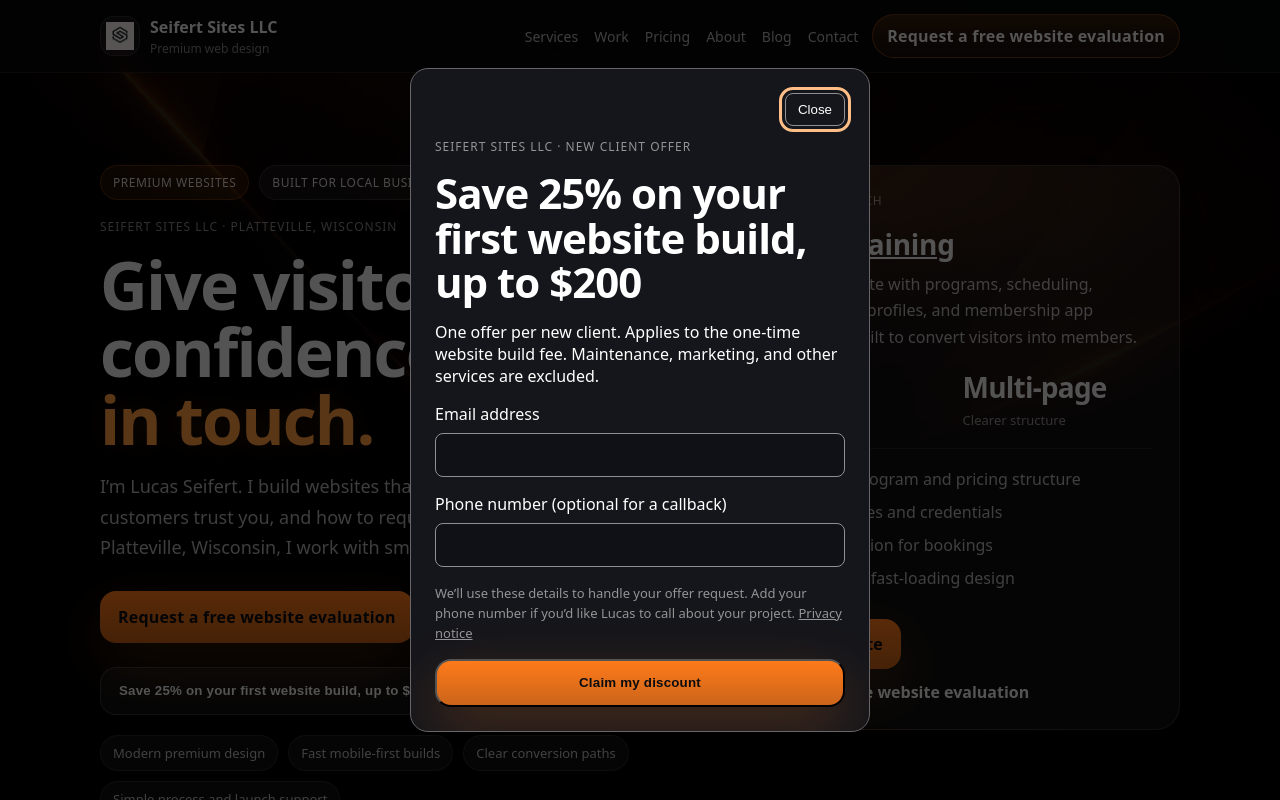
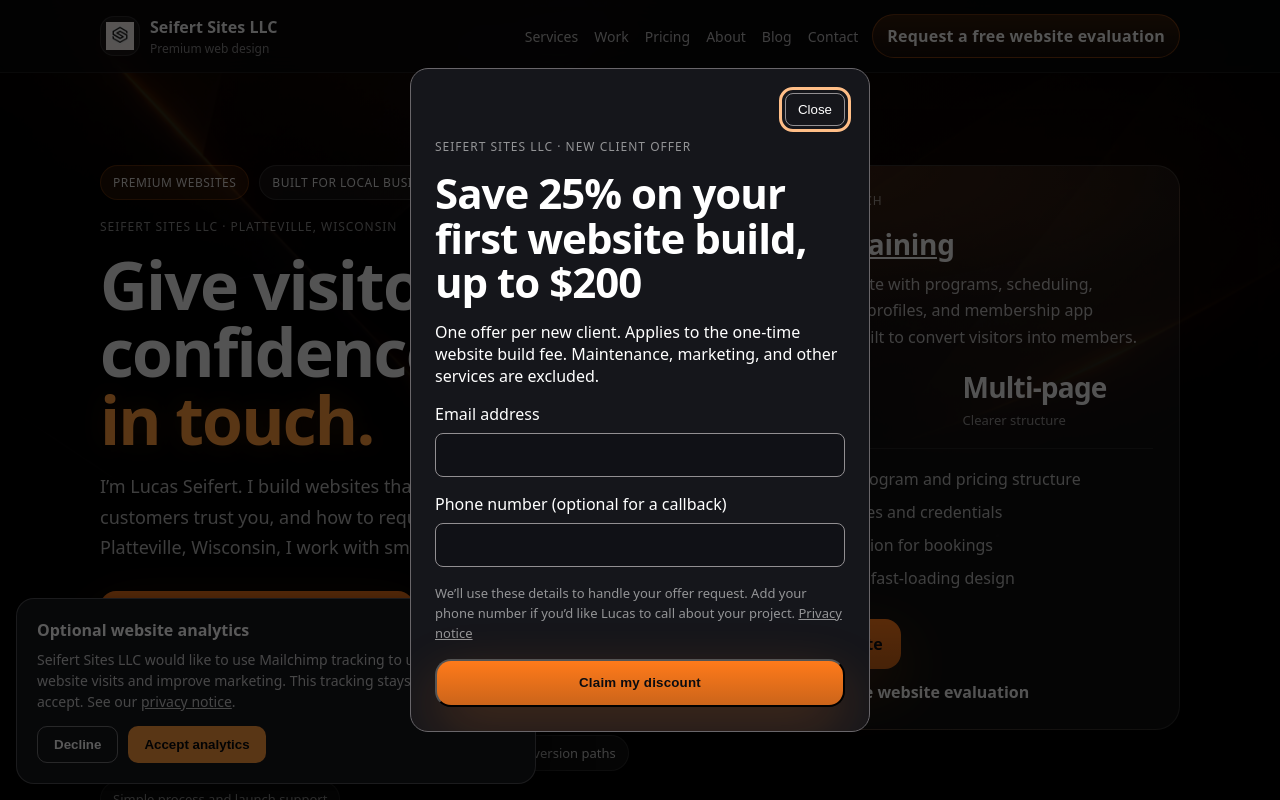
Before and after one commit to lucasseifert113/seifert-sites-fixed, a Next.js app: page / in a window 1280 px wide. Shown: the top 800 px of the page. Built offline with nearby package versions, Linux system fonts and the light colour scheme.

Commit message:
feat: mount consent-gated Mailchimp loader in site layout

```diff
--- a/app/layout.tsx
+++ b/app/layout.tsx
@@ -3,6 +3,7 @@ import type { Metadata } from "next";
 import Background from "./components/Background";
 import Nav from "./components/Nav";
 import Footer from "./components/Footer";
+import MailchimpTracking from "./components/MailchimpTracking";
 import { site } from "./lib/site";
 
 export const metadata: Metadata = {
@@ -80,6 +81,7 @@ export default function RootLayout({
         <Nav />
         <div className="site">{children}</div>
         <Footer />
+        <MailchimpTracking />
       </body>
     </html>
   );
```
